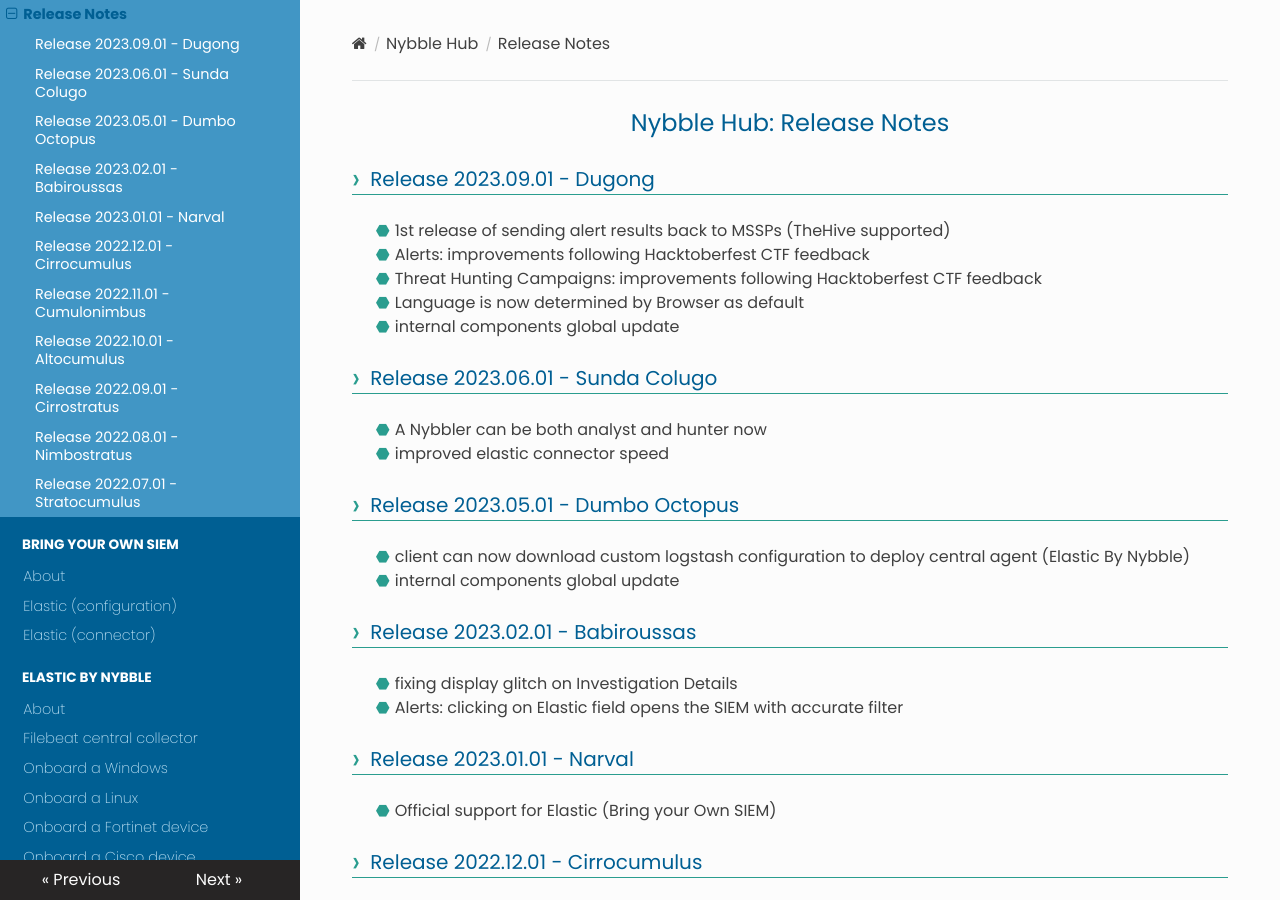
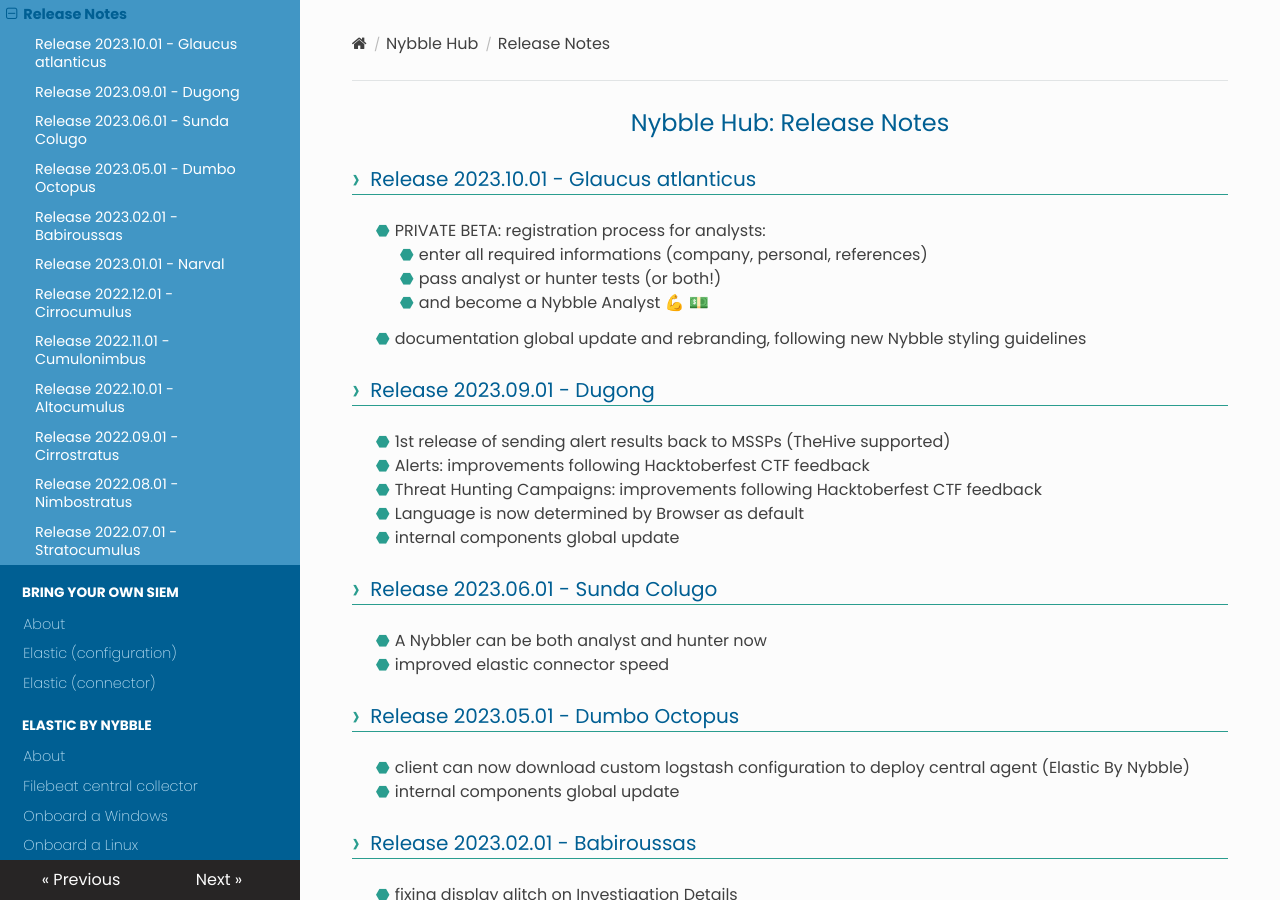
Before and after one commit to nybble-security/nybble-security.github.io, an MkDocs documentation site: the page built from docs/nybble-hub/release-notes.md, in a window 1280 px wide and 900 px high. Built offline with MkDocs 1.6.1, drawn with Linux system fonts in a browser that asks for light colours; nearby versions of some CDN libraries.

Commit message:
release note done #12

```diff
--- a/docs/nybble-hub/release-notes.md
+++ b/docs/nybble-hub/release-notes.md
@@ -1,4 +1,12 @@
 # Nybble Hub: Release Notes
+
+## Release 2023.10.01 - Glaucus atlanticus
+
+- PRIVATE BETA: registration process for analysts:
+    - enter all required informations (company, personal, references)
+    - pass analyst or hunter tests (or both!)
+    - and become a Nybble Analyst 💪 💵
+- documentation global update and rebranding, following new Nybble styling guidelines
 
 ## Release 2023.09.01 - Dugong
 
--- a/mkdocs.yml
+++ b/mkdocs.yml
@@ -33,7 +33,7 @@ theme: readthedocs
 extra_css: [extra.css]
 copyright: Copyright &copy; 2023 Nybble Engineering Team for the <a href="https://nybble-security.io">Nybble Company</a>.
 extra:
-  version: "2023.09.01"
+  version: "2023.10.01"
 markdown_extensions:
   - attr_list
   - admonition
```
